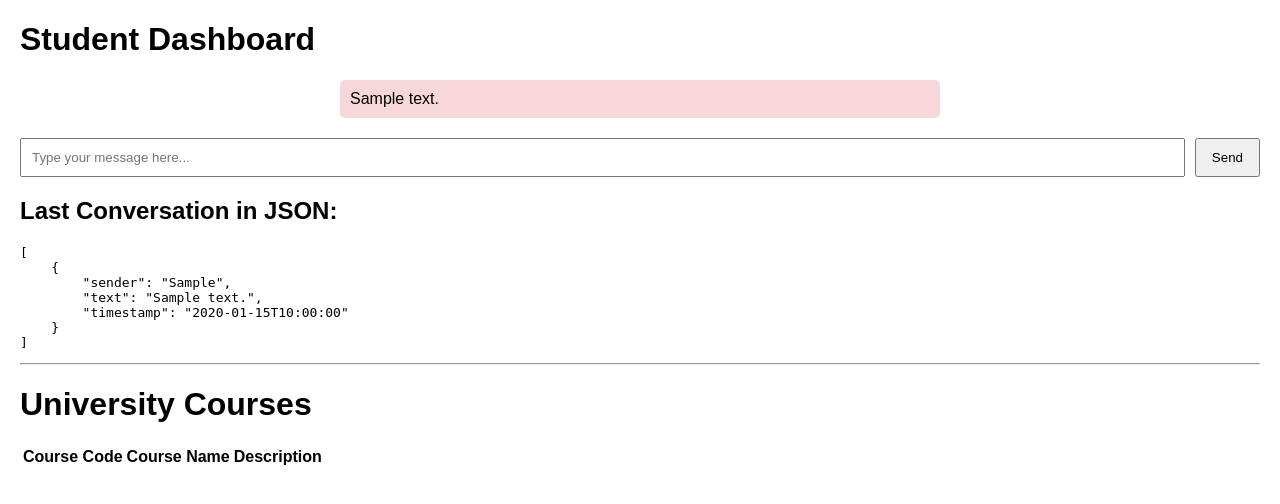
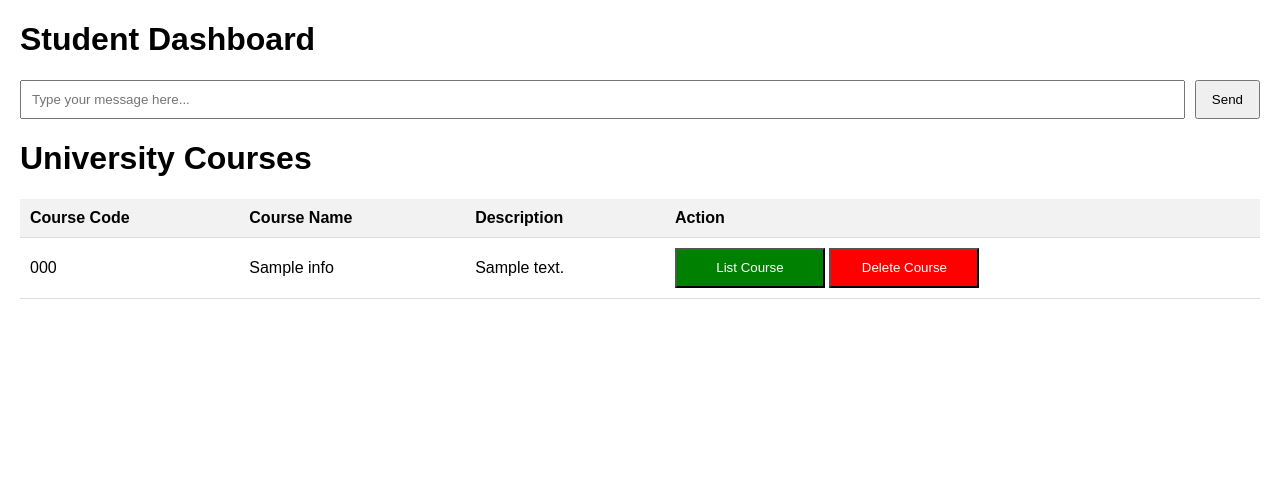
Before and after one commit to sefatuter/btk-hackathon, a Flask app: page /dashboard/student in a window 1280 px wide. Shown: the top 504 px of the page. Run offline with Flask 3, Linux system fonts and the light colour scheme; a user stored in the database is signed in; tables that the repository leaves empty hold one stand-in row (values such as "Sample post"); lists and menus that the app fills with data are empty.

Commit message:
major changes, added list function , delete function, and dashboard update

````diff
--- a/app.py
+++ b/app.py
@@ -3,7 +3,7 @@
 from flask import Flask, render_template, url_for, flash, redirect, request, jsonify, session
 from flask_login import login_required, login_user, logout_user, UserMixin, LoginManager, current_user
 from forms import RegistrationForm, LoginForm
-from models import db, bcrypt, User, ChatHistory
+from models import db, bcrypt, User, ChatHistory, CourseInfo
 from dotenv import load_dotenv
 import requests
 import os
@@ -75,51 +75,88 @@
     flash('You have been logged out.', 'success')
     return redirect(url_for('login'))
 
+@app.route('/delete_course/<int:course_id>', methods=['POST'])
+@login_required
+def delete_course(course_id):
+    course = CourseInfo.query.get(course_id)
+
+    if course:
+        ChatHistory.query.filter_by(course_id=course.id).delete()
+        db.session.delete(course)
+        db.session.commit()
+        print('Course Deleted Successfully.')
+    else:
+        print('Course not found!')
+
+    return redirect(url_for('student_dashboard'))
+
+@app.route('/list_course/<int:course_id>', methods=['POST'])
+@login_required
+def list_course(course_id):
+    # Query to get only the 'ai' messages for the given course_id
+    ai_messages = ChatHistory.query.filter_by(course_id=course_id, sender="ai").all()
+
+    if ai_messages:
+        latest_ai_message = ai_messages[-1]
+        chat_data = {
+            'sender': latest_ai_message.sender,
+            'text': latest_ai_message.text,
+            'timestamp': latest_ai_message.timestamp.isoformat()
+        }
+        print('Course Listed Successfully.')
+        print(process_json_data(chat_data['text']))
+        return jsonify(chat_data)
+    else:
+        print('Cannot Find This Course.')
+        return jsonify({"error": "No AI messages found for this course"}), 404
+
+
 @app.route('/dashboard/student', methods=['GET', 'POST'])
 @login_required
 def student_dashboard():
     if request.method == 'POST':
         prompt = request.form.get('user_question')
+        response_text = generate_text(prompt)
 
-        user_message = ChatHistory(sender='user', text=prompt)
-        db.session.add(user_message)
+        if response_text:
+            # If json data is returns empty
+            if process_json_data(response_text) == {}:
+                invalid_ans = True
+            else:
+                ai_json_response = process_json_data(response_text)
+                existing_course = CourseInfo.query.filter_by(course_code=ai_json_response['course_code']).first()
+                if not existing_course:
+                    course_info = CourseInfo(
+                        course_code=ai_json_response['course_code'],
+                        course_name=ai_json_response['course_name'],
+                        description=ai_json_response['description']
+                    )
+                    db.session.add(course_info)
+                    db.session.commit()
 
-        response_text = generate_text(prompt)
-        ai_message = ChatHistory(sender='ai', text=response_text)
-        db.session.add(ai_message)
+                    user_message = ChatHistory(
+                        sender='user',
+                        course_id=course_info.id,
+                        text=prompt)
+                    db.session.add(user_message)
+                    db.session.commit()
 
-        db.session.commit()
+                    chat_history_entry = ChatHistory(
+                    course_id=course_info.id,  # Use the newly assigned ID from CourseInfo
+                    sender='ai',
+                    text=response_text
+                    )
+                    db.session.add(chat_history_entry)
+                    db.session.commit()
 
-        if request.is_json:
-            return jsonify({'user_message': prompt, 'ai_message': response_text})
+    courses= CourseInfo.query.all()
 
-    history = ChatHistory.query.order_by(ChatHistory.timestamp).all()
-    last_messages = ChatHistory.query.order_by(ChatHistory.timestamp.desc()).limit(1).all()
+    historyAI = ChatHistory.query.filter_by(sender='ai').order_by(ChatHistory.timestamp).all()
+    historyUser = ChatHistory.query.filter_by(sender='user').order_by(ChatHistory.timestamp).all()
 
-    # Convert the last messages to JSON
-    last_conversation_json = [
-        {'sender': message.sender, 'text': message.text, 'timestamp': message.timestamp.isoformat()}
-        for message in reversed(last_messages)  # Reverse to maintain chronological order
-    ]
 
-    # if last_conversation_json:
-        # last_text = last_conversation_json[0]['text']
-        # json_gemini = ask_gemini_auto(last_text + ' convert it to json in format : "course_code": "..", "course_name": "...", "description": "..." only.')
+    return render_template('student_dashboard.html', historyUser=historyUser, historyAI=historyAI, json_to_table=courses)
 
-        # Clear json_gemini answer
-        # json_text_cleaned = json_gemini.replace('```json\n', '').replace('```', '').strip()
-        # json_data = json.loads(json_text_cleaned)
-        # json_data_list = []
-        # json_data_list.append(json_data)
-
-        # json_data_list = list(json_data.values())
-
-        # print(json_data_list)
-
-    # else:
-        # json_gemini = ''
-
-    return render_template('student_dashboard.html', history=history, last_conversation_json=last_conversation_json) # json_gemini=json_gemini, json_to_table=json_data_list
 
 
 # AI section
@@ -136,28 +173,20 @@
     response = model.generate_content(conversation_context)
     return response.text
 
-def ask_gemini_auto(prompt):
-    response_auto = model.generate_content(prompt).text
-    # print(response_auto)
-    return response_auto
 
 # Get data from JSON file
 def process_json_data(raw_json):
-    # Clear json_gemini answer
     json_text_cleaned = raw_json.replace('```json', '').replace('```', '').strip()
 
     try:
-        # Handle possible line breaks and extra spaces
         json_text_cleaned = ' '.join(json_text_cleaned.split())
-        print("Clean: " + json_text_cleaned)
         json_data = json.loads(json_text_cleaned)
-        json_data_list = [json_data]
-        print(json_data_list)
-        return json_data_list
+        return json_data
     except json.JSONDecodeError as e:
         print(f"JSON Decode Error: {e}")
         print(f"Cleaned text was: {json_text_cleaned}")
         return None
+
 
 # Create the model
 generation_config = {
@@ -171,7 +200,7 @@
 model = genai.GenerativeModel(
   model_name="gemini-1.5-pro",
   generation_config=generation_config,
-  system_instruction='Tüm yanıtlarını ders bilgileri için belirlediğim özel JSON formatında ver. Bu format dışında hiçbir bilgi ekleme ve sadece istenilen JSON objesini döndür. Sorulan her dersle ilgili bilgiyi aşağıdaki formata uygun şekilde cevapla: { "course_code": "<Bu alana dersin kodunu yazın>", "course_name": "<Bu alana dersin adını yazın,>", "description": "<Bu alana dersin içeriğini ve amacını açıklayan bir paragraf yazın." }'
+  system_instruction='Tüm yanıtlarını ders bilgileri için belirlediğim özel JSON formatında ver. Bu format dışında hiçbir bilgi ekleme ve sadece istenilen JSON objesini döndür. Sorulan her dersle ilgili bilgiyi aşağıdaki formata uygun şekilde cevapla: { "course_code": "<Bu alana dersin kodunu yazın>", "course_name": "<Bu alana dersin adını yazın>", "description": "<Bu alana dersin içeriğini ve amacını açıklayan bir paragraf yazın." }. Eğer sorulan soru ders bilgileriyle alakasızsa, boş bir JSON objesi döndür.'
   )
 
 # Create tables if not exists
--- a/templates/student_dashboard.html
+++ b/templates/student_dashboard.html
@@ -13,32 +13,47 @@
         .input-group { display: flex; gap: 10px; margin-top: 20px; }
         input[type="text"] { flex: 1; padding: 10px; }
         button { padding: 10px 15px; }
+        table { width: 100%; border-collapse: collapse; margin-top: 20px; }
+        th, td { padding: 10px; text-align: left; border-bottom: 1px solid #ddd; }
+        th { background-color: #f2f2f2; }
     </style>
 </head>
 <body>
     <h1>Student Dashboard</h1>
 
     <div class="chat-box" id="chat-box">
-        <!-- Render message history -->
-        {% for message in history %}
+        {% set combined_history = historyUser + historyAI %}
+        {% set sorted_history = combined_history | sort(attribute='timestamp') %}
+
+        {% for message in sorted_history %}
             <div class="message {% if message.sender == 'user' %}user-message{% else %}ai-message{% endif %}">
+                {% if message.text in ['```json\n{}\n```', '{}\n', '{}'] %}
+                    <div class="error-message" style="font-weight: bold;">Please Ask About University Courses.</div>
+                {% elif message.sender == 'ai' %}
+                    <div style="font-weight: bold;">Course Added Successfully.</div>
+
+                    {# Find the course corresponding to the current AI message #}
+                    {% set course = json_to_table | selectattr("id", "equalto", message.course_id) | list | first %}
+
+                    {% if course %}
+                        <div>Course Code: {{ course.course_code }}</div>
+                        <div>Course Name: {{ course.course_name }}</div>
+                    {% else %}
+                        <div>Course information not found.</div>
+                    {% endif %}
+
+                {% else %}
                     {{ message.text }}
+                {% endif %}
             </div>
         {% endfor %}
     </div>
+
 
     <form id="chat-form" class="input-group" action="{{ url_for('student_dashboard') }}" method="post">
         <input type="text" id="user_question" name="user_question" placeholder="Type your message here..." required>
         <button type="submit">Send</button>
     </form>
-
-    <!-- Display AI answers as JSON -->
-    <div id="json-list">
-        <h2>Last Conversation in JSON:</h2>
-        <pre>{{ last_conversation_json|tojson(indent=4) }}</pre>
-        <hr>
-        <pre>{{ json_gemini }}</pre>
-    </div>
 
     <div>
         <h1>University Courses</h1>
@@ -48,6 +63,7 @@
                     <th>Course Code</th>
                     <th>Course Name</th>
                     <th>Description</th>
+                    <th>Action</th>
                 </tr>
             </thead>
             <tbody>
@@ -56,11 +72,22 @@
                         <td>{{ course.course_code }}</td>
                         <td>{{ course.course_name }}</td>
                         <td>{{ course.description }}</td>
+                        <td>
+                            <form action="{{ url_for('list_course', course_id=course.id) }}" method="POST" style="display:inline;">
+                                <button type="submit" style="height: 40px; width: 150px; color:white; background-color: green;">
+                                    List Course
+                                </button>
+                            </form>
+                            <form action="{{ url_for('delete_course', course_id=course.id) }}" method="POST" style="display:inline;">
+                                <button type="submit" style="height: 40px; width: 150px; color:white; background-color: red;">
+                                    Delete Course
+                                </button>
+                            </form>
+                        </td>
                     </tr>
                 {% endfor %}
             </tbody>
         </table>
     </div>
-
 </body>
 </html>
````
Also changed, not shown: models.py (+7 -12 lines). Lines whose indentation alone changed are shown as unchanged.
